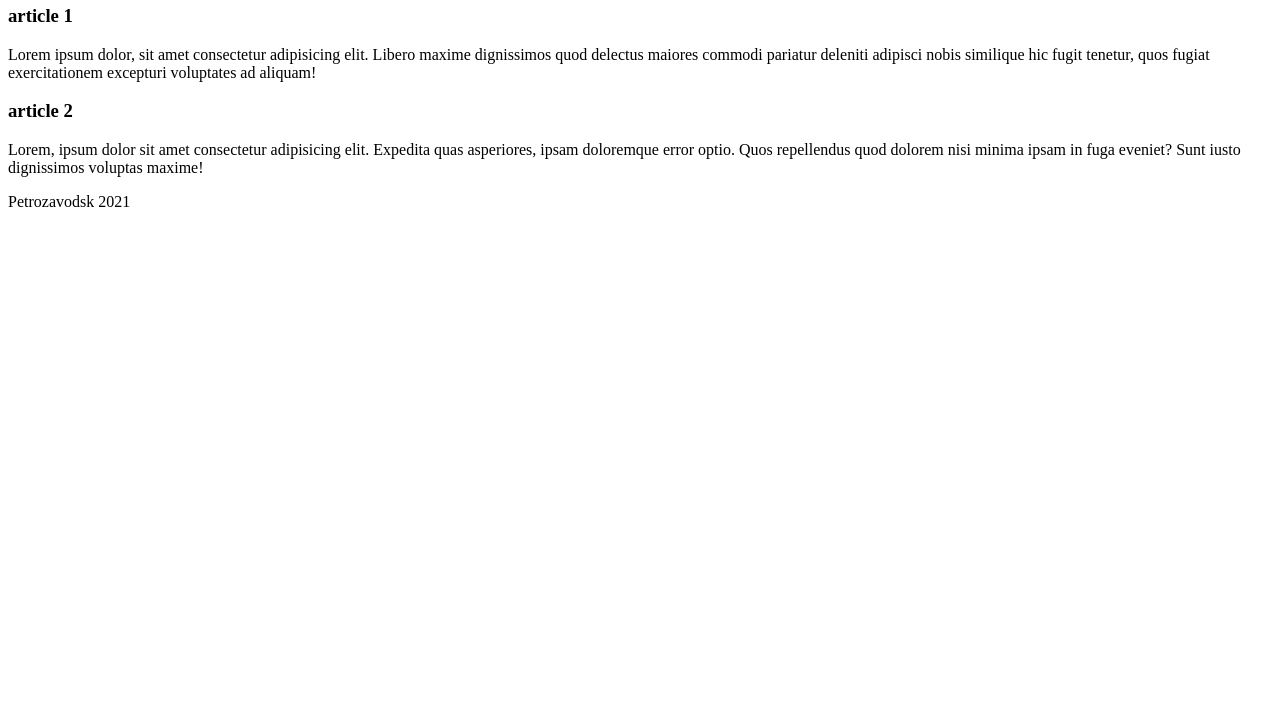
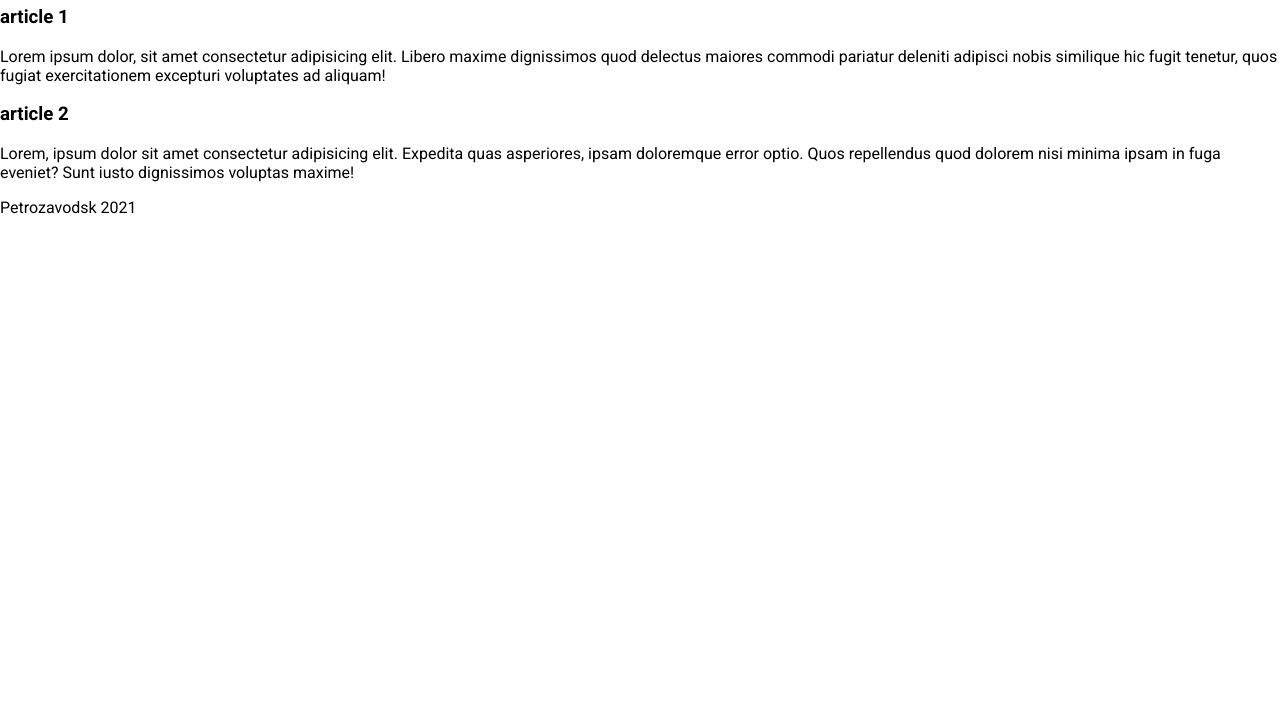
Before and after one commit to nikaklepinina/lesson-8-git-tryout, a plain HTML site: page index.html in a window 1280 px wide. Shown: the part 75-800 px from the top of the page. Drawn offline with Linux system fonts and the light colour scheme.

Commit message:
added style

```diff
--- a/index.html
+++ b/index.html
@@ -5,6 +5,7 @@
     <meta http-equiv="X-UA-Compatible" content="IE=edge">
     <meta name="viewport" content="width=device-width, initial-scale=1.0">
     <title>Nika's git page</title>
+    <link rel="stylesheet" href="style.css">
 </head>
 <body>
     <header>
--- /dev/null
+++ b/style.css
@@ -0,0 +1,7 @@
+@import url('https://fonts.googleapis.com/css2?family=Roboto:wght@300;400;500;700&display=swap');
+
+body {
+    margin: 0;
+    padding: 0;
+    font-family: roboto, sans-serif;
+}
```
